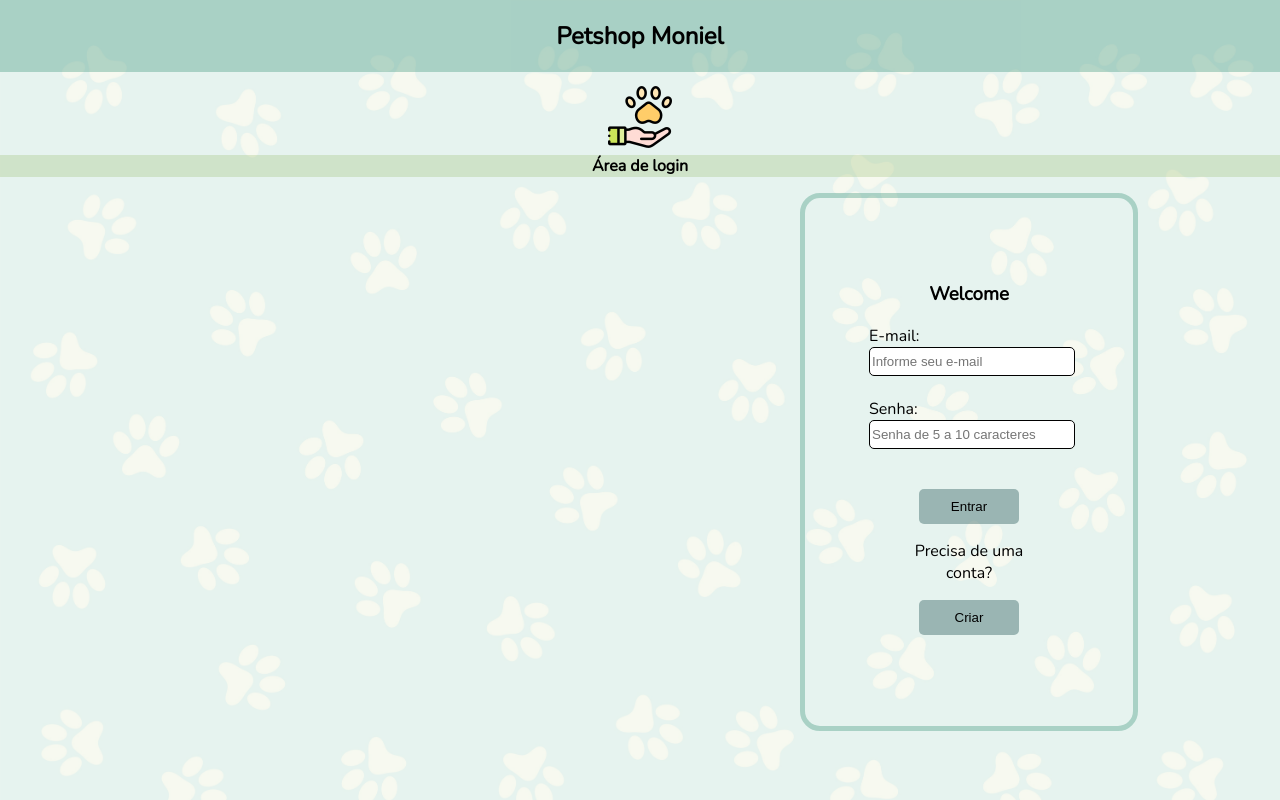
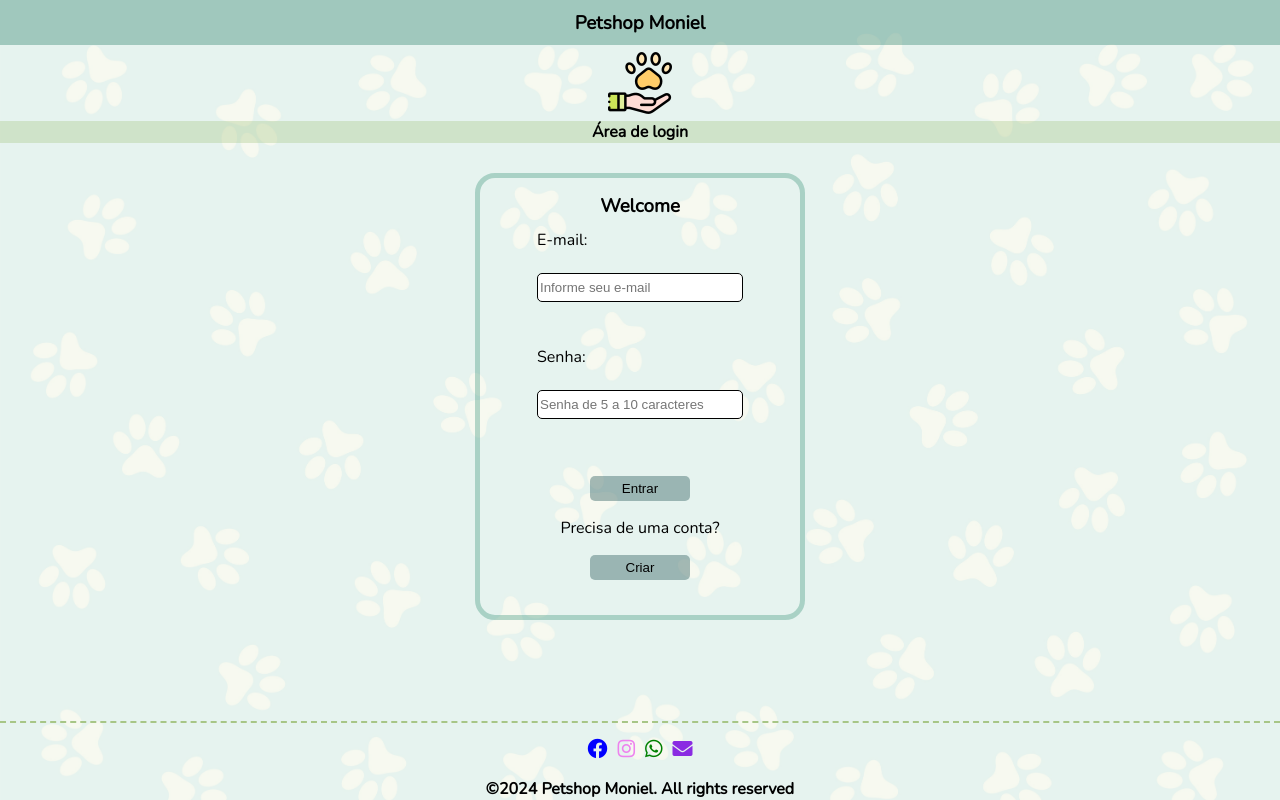
Before and after one commit to moniquedbandas/petshopMoniel, a PHP site: page /App/view/telaLogin.html in a window 1280 px wide. Run offline with PHP 8.4, Linux system fonts and the light colour scheme.

Commit message:
Pequenas alterações no html do index e telaLogin. CSS foi reestruturado levando em consideração os conceitos de display flex, etc. Agora quando redimensiono a janela do navegador, todos os itens permanecem alinhados (na teoria).

```diff
--- a/App/view/telaLogin.html
+++ b/App/view/telaLogin.html
@@ -4,17 +4,21 @@
 <head>
     <meta charset="UTF-8">
     <meta name="viewport" content="width=device-width, initial-scale=1.0">
-    <link rel="stylesheet" href="../../Public/css/estilosLogin.css">
+    <link rel="preconnect" href="https://fonts.googleapis.com">
+    <link rel="preconnect" href="https://fonts.gstatic.com" crossorigin>
+    <link rel="stylesheet" href="https://cdnjs.cloudflare.com/ajax/libs/font-awesome/5.15.4/css/all.min.css">
     <link rel="icon" href="../../Public/imagens/patinha.png" type="image/png" sizes="16x16">
     <link rel="icon" href="../../Public/imagens/patinha.png" type="image/png" sizes="32x32">
+    <script src="https://code.jquery.com/jquery-3.6.4.min.js"></script>
     <link href="https://fonts.googleapis.com/css2?family=Nunito" rel="stylesheet">
+    <link rel="stylesheet" href="../../Public/css/estilosLogin.css">
     <title>PETSHOP MONIEL</title>
 </head>
 
 <body>
     <header class="areaHeader">
         <div class="areaTitulo">
-            <h2 class="titulo">Petshop Moniel</h2>
+            <h3>Petshop Moniel</h3>
         </div>
         <div class="areaLogos">
             <div class="areaLogo">
@@ -32,13 +36,18 @@
     </header>
 
     <main>
-
+        <div class="areaLogin">
             <div class="telaLogin">
-            <h3 class="boas-vindas">Welcome</h3>
-            <form action="../../App/controller/Processamento/ProcessarUsuario.php" method="post">
+                <div class="tituloForm">
+                    <h3>Welcome</h3>
+                </div>
+                <div class="formLogin">
+                    <form class="formularioLogin" action="../../App/controller/Processamento/ProcessarUsuario.php"
+                        method="post">
                         <label for="email">E-mail: </label>
                         <br>
-                <input type="text" id="email" name="email" autocomplete="off" placeholder="Informe seu e-mail"><br><br>
+                        <input type="text" id="email" name="email" autocomplete="off"
+                            placeholder="Informe seu e-mail"><br><br>
                         <label for="password">Senha: </label>
                         <br>
                         <input type="password" id="password" name="password" autocomplete="off"
@@ -54,9 +63,44 @@
                         </div>
                     </form>
                 </div>
-
+            </div>
+        </div>
     </main>
 
+    <div id="js-heightControl" style="height: 0;">&nbsp;</div>
+    <div class="linhaFooter"></div>
+    <footer class="footerIndex">
+
+        <section class="informacoes">
+            <ul class="lista-info">
+                <li class="info-redes">
+                    <a href="https:/www.facebook.com/monique.bandas/" target="_blank">
+                        <i class="fab fa-facebook" style="font-size: 20px; color: blue;"></i>
+                    </a>
+                </li>
+                <li class="info-redes">
+                    <a href="https:/www.instagram.com/moniquebandas/" target="_blank">
+                        <i class="fab fa-instagram" style="font-size: 20px; color: violet;"></i>
+                    </a>
+                </li>
+                <li class="info-redes">
+                    <a href="https://api.whatsapp.com/send?phone=5551998852381" target="_blank"
+                        rel="noopener noreferrer">
+                        <i class="fab fa-whatsapp" style="font-size: 20px; color: green;"></i>
+                    </a>
+                </li>
+                <li class="info-redes">
+                    <a href="mailto:moniquedbandas@gmail.com?cc=xxhereistandxx@hotmail.com">
+                        <i class="fas fa-envelope" style="font-size: 20px; color: blueviolet"></i>
+                    </a>
+                </li>
+            </ul>
+        </section>
+
+        <p class="direitos"><b>&copy;2024 Petshop Moniel. All rights reserved</b></p>
+    </footer>
+
+    <script src="../../Public/JS/script.js"></script>
 </body>
 
 </html>
--- a/Public/css/estilosLogin.css
+++ b/Public/css/estilosLogin.css
@@ -5,24 +5,26 @@ body {
   margin: 0;
   padding: 0;
 }
+
+/* parte do header */
 .areaHeader {
   /* border: 1px solid red; */
   display: flex;
   flex-direction: column;
 }
 .areaTitulo {
-  position: fixed;
-  width: 100%;
-  background-color: #40957e5e;
-  text-align: center;
+  display: flex;
+  justify-content: center;
+  align-items: center;
+  height: 45px;
+  background-color: #287e675e;
 }
 .areaLogos {
   display: flex;
   justify-content: center;
   align-items: center;
-  margin-top: 85px;
+  margin-top: 6px;
 }
-
 .menuHeader ul {
   display: flex;
   justify-content: center;
@@ -33,18 +35,90 @@ body {
   padding: 0;
   list-style-type: none;
 }
-.boas-vindas {
+
+/* parte do main agora */
+main {
+  display: flex;
+  justify-content: center;
+}
+.areaLogin {
+  display: flex;
+  flex-direction: column;
+  justify-content: center;
+  align-items: center;
+  margin-top: 30px;
+}
+.tituloForm {
+  display: flex;
+  justify-content: center;
+  margin-top: 5px;
+}
+.tituloForm h3 {
+  margin: 10px;
   text-align: center;
 }
 .telaLogin {
+  display: flex;
+  flex-direction: column;
   border: 5px solid;
   border-radius: 20px;
   border-color: #40957e5e;
-  margin: 1rem 50rem;
-  /* margin: 2rem 55rem; */
-  width: 12.5rem;
-  height: 25rem;
-  padding: 4rem;
+  width: 320px;
+}
+
+/* partes do formulario aqui */
+.formularioLogin {
+  display: flex;
+  flex-direction: column;
+  justify-content: center;
+  margin: auto 57px;
+}
+input[type="text"],
+input[type="password"] {
+  width: 200px;
+  height: 25px;
+  border-radius: 5px;
+  border: 1px solid;
+  outline: none;
+}
+input:focus {
+  border: 1px solid #5d5966;
+  opacity: 0.7;
+  box-shadow: 0 0 5px#413e4a;
+}
+input[type="submit"] {
+  border-radius: 5px;
+  width: 100px;
+  height: 25px;
+  border: none;
+  cursor: pointer;
+  background-color: #3d686873;
+}
+.areaBotoes {
+  text-align: center;
+  margin: 35px 0;
+}
+
+/* área do footer aqui */
+.linhaFooter {
+  border-bottom: 2px dashed #a7c686;
+  padding-bottom: 10px;
+  margin-bottom: 0;
+}
+.informacoes {
+  display: flex;
+  justify-content: center;
+}
+.informacoes ul {
+  display: inline-flex;
+  justify-content: space-between;
+  list-style-type: none;
+  gap: 10px;
+  padding: 0;
+}
+.direitos {
+  margin: 0;
+  text-align: center;
 }
 
 .telaCadastro {
@@ -57,27 +131,3 @@ body {
   height: 35rem;
   padding: 4rem;
 }
-input[type="text"],
-input[type="password"] {
-  width: 200px;
-  height: 25px;
-  border-radius: 5px;
-  border: 1px solid;
-  outline: none;
-}
-input:focus {
-  border: 1px solid #413e4a;
-  box-shadow: 0 0 5px#413e4a;
-}
-input[type="submit"] {
-  border-radius: 5px;
-  width: 100px;
-  height: 35px;
-  border: none;
-  cursor: pointer;
-  background-color: #3d686873;
-}
-.areaBotoes {
-  text-align: center;
-  padding: 2.5rem;
-}
```
Also changed, not shown: Public/css/estilos.css (+26 -21 lines), index.html (+9 -6 lines). Lines whose indentation alone changed are shown as unchanged.
